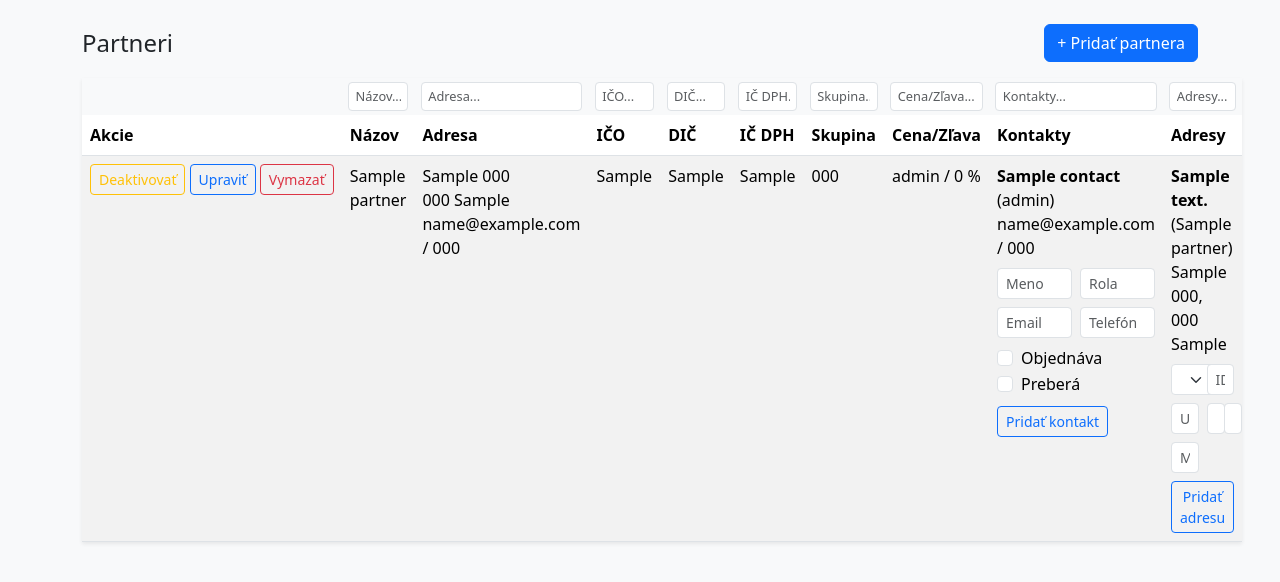
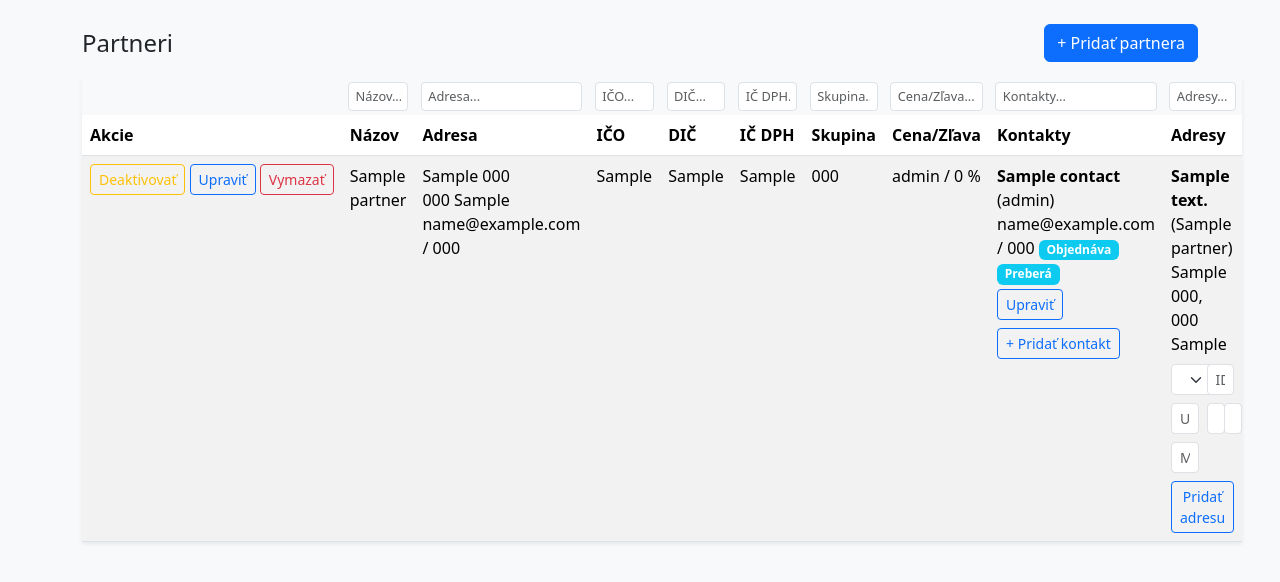
Before and after one commit to finarco/DeliveryNotes_to_CollectInvoice, a Flask app: template templates/partners.html in a window 1280 px wide. Shown: the part 56-638 px from the top of the page. Run offline with Flask 3, Linux system fonts and the light colour scheme; the template is opened without the code that fills it: values that come from a table or form of the project are taken from there, others are empty; tables that the repository leaves empty hold one stand-in row (values such as "Sample post").

Commit message:
feat: Move partner contacts to modal-based add/edit with admin-only delete
Replace inline contact forms in the partners table with modal dialogs
for adding and editing contacts. Contact deletion is restricted to
admin role only; existing documents are not affected by deletion.

https://claude.ai/code/session_01UEfvw6GTFkcwSMPirSL7vh

```diff
--- a/templates/partners.html
+++ b/templates/partners.html
@@ -233,29 +233,34 @@
       <td>
         <ul class="list-unstyled mb-2">
           {% for contact in partner.contacts %}
-          <li>
-            <strong>{{ contact.name }}</strong> ({{ contact.role }})<br>
+          <li class="mb-1">
+            <strong>{{ contact.name }}</strong>{% if contact.role %} ({{ contact.role }}){% endif %}<br>
             {{ contact.email }} / {{ contact.phone }}
+            {% if contact.can_order %}<span class="badge bg-info">Objednáva</span>{% endif %}
+            {% if contact.can_receive %}<span class="badge bg-info">Preberá</span>{% endif %}
+            <br>
+            <button type="button" class="btn btn-sm btn-outline-primary mt-1"
+              data-bs-toggle="modal" data-bs-target="#editContactModal"
+              data-partner-id="{{ partner.id }}"
+              data-contact-id="{{ contact.id }}"
+              data-name="{{ contact.name or '' }}"
+              data-role="{{ contact.role or '' }}"
+              data-email="{{ contact.email or '' }}"
+              data-phone="{{ contact.phone or '' }}"
+              data-can-order="{{ 1 if contact.can_order else 0 }}"
+              data-can-receive="{{ 1 if contact.can_receive else 0 }}">Upraviť</button>
+            {% if "manage_all" in user_permissions %}
+            <form method="post" action="{{ url_for('partners.delete_contact', partner_id=partner.id, contact_id=contact.id) }}" class="d-inline"
+                  onsubmit="return confirm('Naozaj chcete vymazať tento kontakt? Existujúce doklady nebudú ovplyvnené.')">
+              <button class="btn btn-sm btn-outline-danger mt-1" type="submit">Vymazať</button>
+            </form>
+            {% endif %}
           </li>
           {% endfor %}
         </ul>
-        <form method="post" action="{{ url_for('partners.add_contact', partner_id=partner.id) }}" class="row g-2">
-          <div class="col-6"><input class="form-control form-control-sm" name="name" placeholder="Meno" required></div>
-          <div class="col-6"><input class="form-control form-control-sm" name="role" placeholder="Rola"></div>
-          <div class="col-6"><input class="form-control form-control-sm" name="email" placeholder="Email"></div>
-          <div class="col-6"><input class="form-control form-control-sm" name="phone" placeholder="Telefón"></div>
-          <div class="col-12">
-            <div class="form-check form-check-inline">
-              <input class="form-check-input" type="checkbox" name="can_order" id="can_order_{{ partner.id }}">
-              <label class="form-check-label" for="can_order_{{ partner.id }}">Objednáva</label>
-            </div>
-            <div class="form-check form-check-inline">
-              <input class="form-check-input" type="checkbox" name="can_receive" id="can_receive_{{ partner.id }}">
-              <label class="form-check-label" for="can_receive_{{ partner.id }}">Preberá</label>
-            </div>
-          </div>
-          <div class="col-12"><button class="btn btn-sm btn-outline-primary" type="submit">Pridať kontakt</button></div>
-        </form>
+        <button type="button" class="btn btn-sm btn-outline-primary"
+          data-bs-toggle="modal" data-bs-target="#addContactModal"
+          data-partner-id="{{ partner.id }}">+ Pridať kontakt</button>
       </td>
       <td>
         <ul class="list-unstyled mb-2">
@@ -294,7 +299,121 @@
     {% endfor %}
   </tbody>
 </table>
+<div class="modal fade" id="addContactModal" tabindex="-1">
+  <div class="modal-dialog">
+    <div class="modal-content">
+      <form id="addContactForm" method="post">
+        <div class="modal-header">
+          <h5 class="modal-title">Nový kontakt</h5>
+          <button type="button" class="btn-close" data-bs-dismiss="modal"></button>
+        </div>
+        <div class="modal-body">
+          <div class="row g-3">
+            <div class="col-md-6">
+              <label class="form-label">Meno</label>
+              <input class="form-control" name="name" required>
+            </div>
+            <div class="col-md-6">
+              <label class="form-label">Rola</label>
+              <input class="form-control" name="role">
+            </div>
+            <div class="col-md-6">
+              <label class="form-label">Email</label>
+              <input class="form-control" name="email">
+            </div>
+            <div class="col-md-6">
+              <label class="form-label">Telefón</label>
+              <input class="form-control" name="phone">
+            </div>
+            <div class="col-12">
+              <div class="form-check form-check-inline">
+                <input class="form-check-input" type="checkbox" name="can_order" id="addContactCanOrder">
+                <label class="form-check-label" for="addContactCanOrder">Objednáva</label>
+              </div>
+              <div class="form-check form-check-inline">
+                <input class="form-check-input" type="checkbox" name="can_receive" id="addContactCanReceive">
+                <label class="form-check-label" for="addContactCanReceive">Preberá</label>
+              </div>
+            </div>
+          </div>
+        </div>
+        <div class="modal-footer">
+          <button type="button" class="btn btn-secondary" data-bs-dismiss="modal">Zavrieť</button>
+          <button type="submit" class="btn btn-primary">Pridať kontakt</button>
+        </div>
+      </form>
+    </div>
+  </div>
+</div>
+<div class="modal fade" id="editContactModal" tabindex="-1">
+  <div class="modal-dialog">
+    <div class="modal-content">
+      <form id="editContactForm" method="post">
+        <div class="modal-header">
+          <h5 class="modal-title">Upraviť kontakt</h5>
+          <button type="button" class="btn-close" data-bs-dismiss="modal"></button>
+        </div>
+        <div class="modal-body">
+          <div class="row g-3">
+            <div class="col-md-6">
+              <label class="form-label">Meno</label>
+              <input class="form-control" name="name" required>
+            </div>
+            <div class="col-md-6">
+              <label class="form-label">Rola</label>
+              <input class="form-control" name="role">
+            </div>
+            <div class="col-md-6">
+              <label class="form-label">Email</label>
+              <input class="form-control" name="email">
+            </div>
+            <div class="col-md-6">
+              <label class="form-label">Telefón</label>
+              <input class="form-control" name="phone">
+            </div>
+            <div class="col-12">
+              <div class="form-check form-check-inline">
+                <input class="form-check-input" type="checkbox" name="can_order" id="editContactCanOrder">
+                <label class="form-check-label" for="editContactCanOrder">Objednáva</label>
+              </div>
+              <div class="form-check form-check-inline">
+                <input class="form-check-input" type="checkbox" name="can_receive" id="editContactCanReceive">
+                <label class="form-check-label" for="editContactCanReceive">Preberá</label>
+              </div>
+            </div>
+          </div>
+        </div>
+        <div class="modal-footer">
+          <button type="button" class="btn btn-secondary" data-bs-dismiss="modal">Zavrieť</button>
+          <button type="submit" class="btn btn-primary">Uložiť zmeny</button>
+        </div>
+      </form>
+    </div>
+  </div>
+</div>
 <script>
+document.getElementById('addContactModal').addEventListener('show.bs.modal', function(event) {
+  var btn = event.relatedTarget;
+  var form = this.querySelector('form');
+  form.action = '/partners/' + btn.dataset.partnerId + '/contacts';
+  form.querySelector('[name="name"]').value = '';
+  form.querySelector('[name="role"]').value = '';
+  form.querySelector('[name="email"]').value = '';
+  form.querySelector('[name="phone"]').value = '';
+  form.querySelector('#addContactCanOrder').checked = false;
+  form.querySelector('#addContactCanReceive').checked = false;
+});
+document.getElementById('editContactModal').addEventListener('show.bs.modal', function(event) {
+  var btn = event.relatedTarget;
+  var form = this.querySelector('form');
+  form.action = '/partners/' + btn.dataset.partnerId + '/contacts/' + btn.dataset.contactId + '/edit';
+  form.querySelector('[name="name"]').value = btn.dataset.name || '';
+  form.querySelector('[name="role"]').value = btn.dataset.role || '';
+  form.querySelector('[name="email"]').value = btn.dataset.email || '';
+  form.querySelector('[name="phone"]').value = btn.dataset.phone || '';
+  form.querySelector('#editContactCanOrder').checked = btn.dataset.canOrder === '1';
+  form.querySelector('#editContactCanReceive').checked = btn.dataset.canReceive === '1';
+});
 document.getElementById('editPartnerModal').addEventListener('show.bs.modal', function(event) {
   var btn = event.relatedTarget;
   var form = this.querySelector('form');
```
Also changed, not shown: routes/partners.py (+41 -0 lines).
